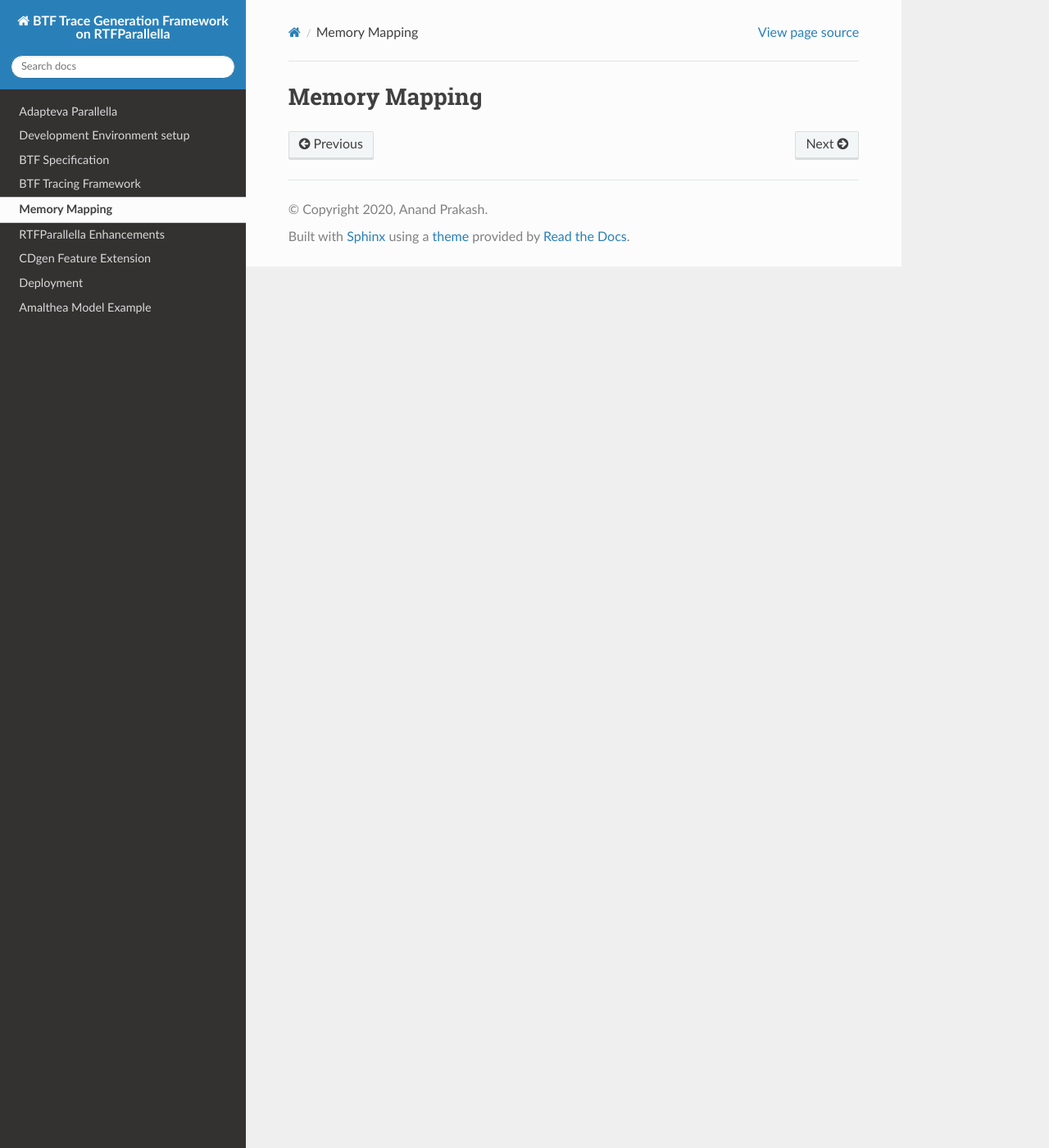
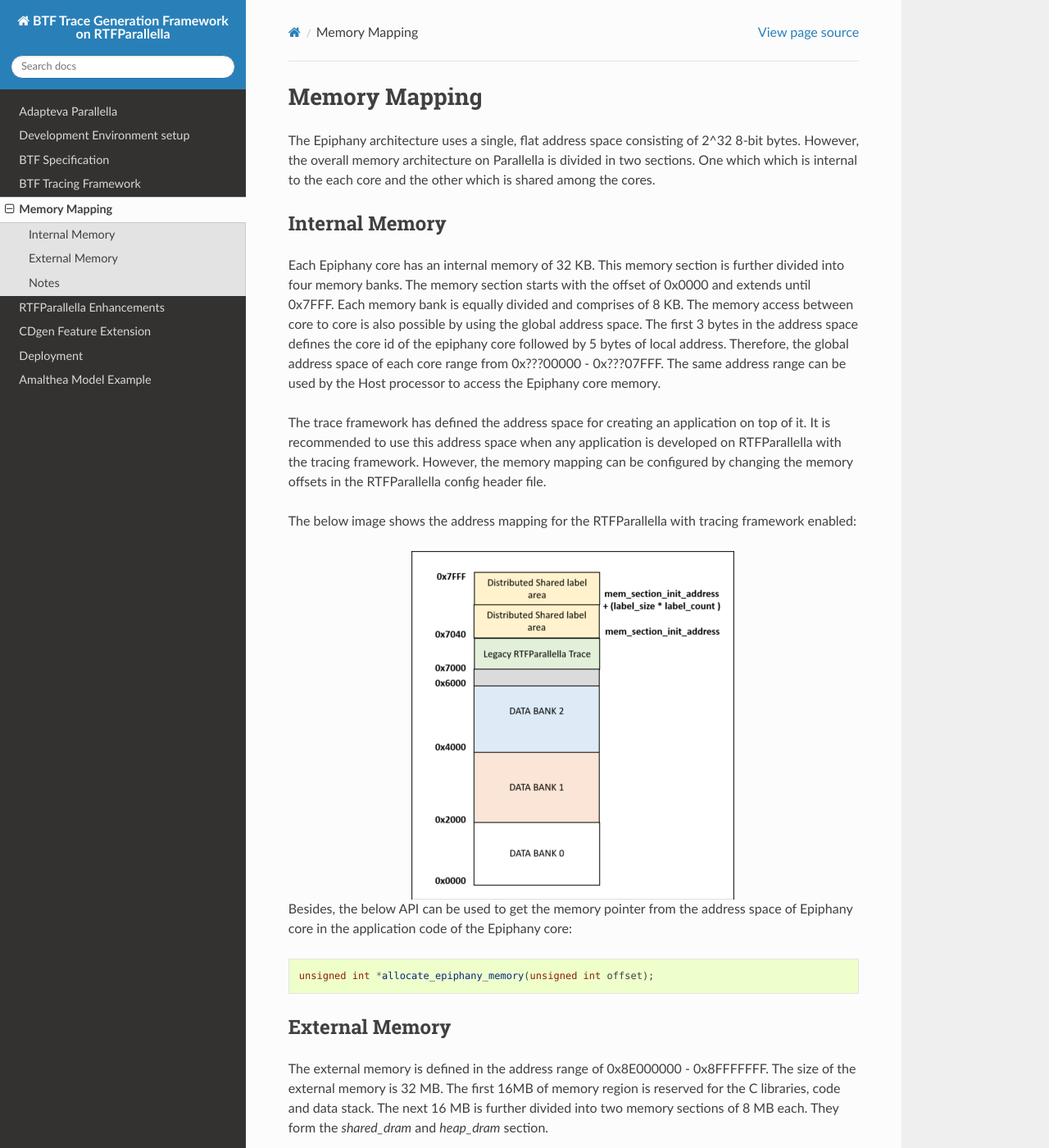
Before and after one commit to anand6105/BTFDoc, a Sphinx documentation site: the page built from source/memory_mapping.rst, in a window 1280 px wide and 1400 px high. Shown: the whole window at 82% size. Built offline with Sphinx 7.4.7 and the Read the Docs theme 2.0.0, drawn with Linux system fonts in a browser that asks for light colours; some of the changed text lies outside the part shown.

Commit message:
Fixed typo errors and added documentation for memory mapping

```diff
--- a/source/memory_mapping.rst
+++ b/source/memory_mapping.rst
@@ -1,2 +1,63 @@
 Memory Mapping
 ==============
+
+The Epiphany architecture uses a single, flat address space consisting of 2^32 8-bit bytes.
+However, the overall memory architecture on Parallella is divided in two sections. One which
+which is internal to the each core and the other which is shared among the cores.
+
+Internal Memory
+---------------
+
+Each Epiphany core has an internal memory of 32 KB. This memory section is further divided into
+four memory banks. The memory section starts with the offset of 0x0000 and extends until 0x7FFF.
+Each memory bank is equally divided and comprises of 8 KB. The memory access between core to core
+is also possible by using the global address space. The first 3 bytes in the address space defines
+the core id of the epiphany core followed by 5 bytes of local address. Therefore, the global address
+space of each core range from 0x???00000 - 0x???07FFF. The same address range can be used by the Host
+processor to access the Epiphany core memory.
+
+The trace framework has defined the address space for creating an application on top of it. It is
+recommended to use this address space when any application is developed on RTFParallella with the
+tracing framework. However, the memory mapping can be configured by changing the memory offsets in
+the RTFParallella config header file.
+
+The below image shows the address mapping for the RTFParallella with tracing framework enabled:
+
+.. image:: ../images/dshm_memory_model.png
+        :align: center
+
+
+Besides, the below API can be used to get the memory pointer from the address space of Epiphany core
+in the application code of the Epiphany core:
+
+.. code-block:: CPP
+
+    unsigned int *allocate_epiphany_memory(unsigned int offset);
+
+
+External Memory
+---------------
+
+The external memory is defined in the address range of 0x8E000000 - 0x8FFFFFFF. The size of the external
+memory is 32 MB. The first 16MB of memory region is reserved for the C libraries, code and data stack.
+The next 16 MB is further divided into two memory sections of 8 MB each. They form the *shared_dram* and
+*heap_dram* section.
+
+In the implemented framework, the memory region of *shared_dram* is used to for storing the BTF trace and
+shared label data. The below figure demonstrates the memory region of shared_dram area:
+
+.. image:: ../images/memory_model.png
+        :align: center
+
+The below API can be used to get the memory pointer from the address space of *shared_dram* memory region
+in the application code of the Epiphany core:
+
+.. code-block:: CPP
+
+    unsigned int *allocate_shared_memory(unsigned int offset);
+
+
+Notes
+-----
+
+The information provided above also depends on the linker script that is being used. The defined memory address space is based on the **fast.ldf** linker script.
```
Also changed, not shown: source/btf_spec.rst (+9 -0 lines), images/dshm_memory_model.png (added), images/memory_model.png (added), images/runnable.png (added), images/task.png (added).
